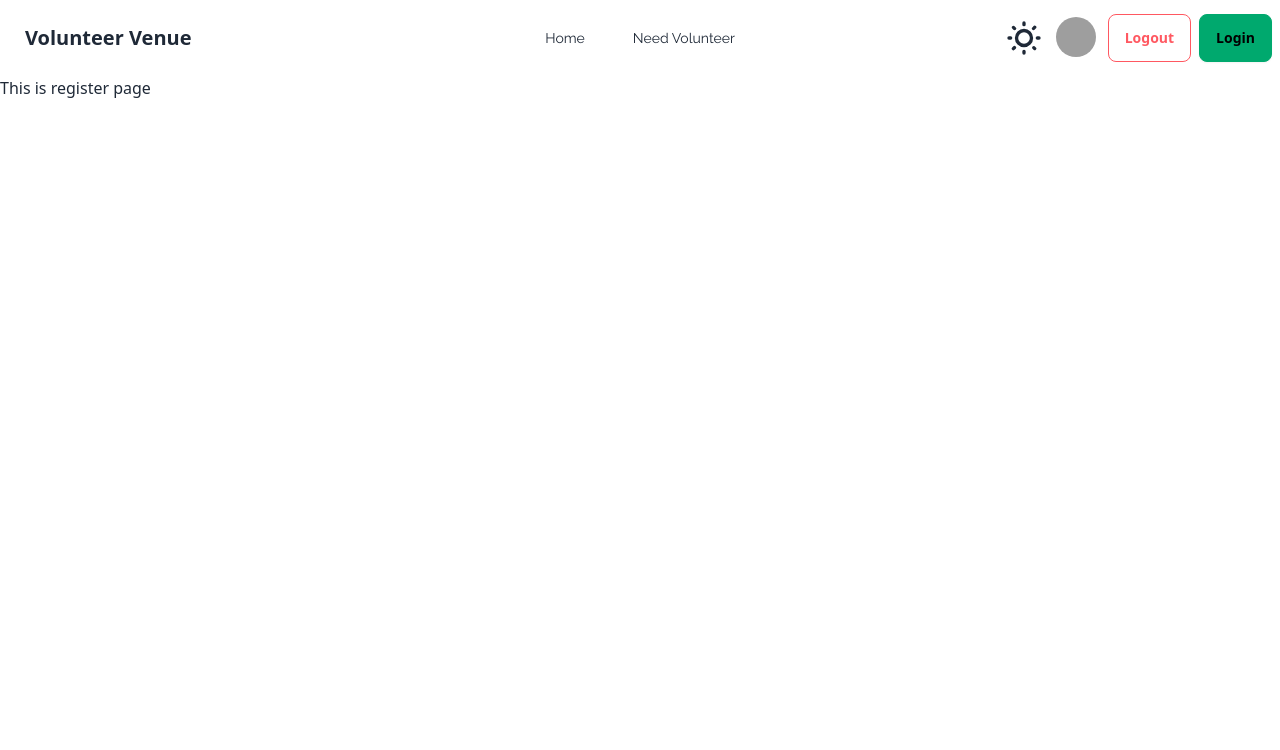
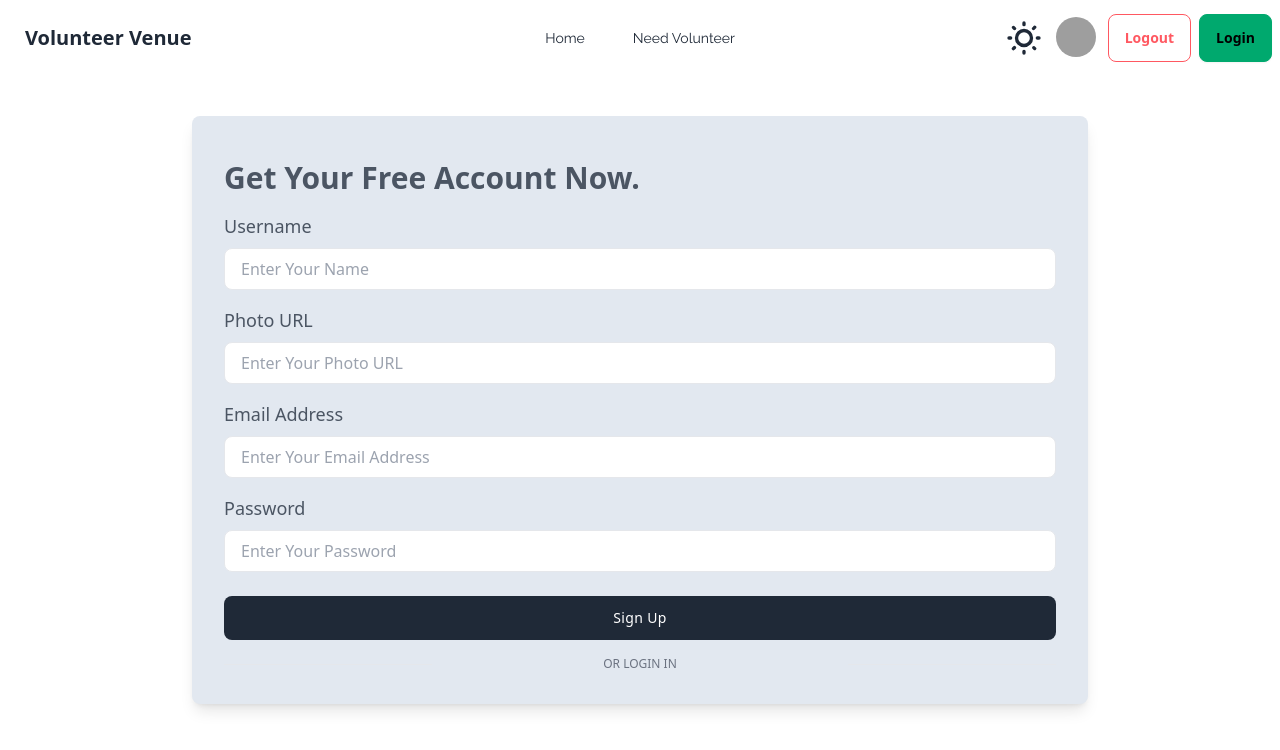
Before and after one commit to rakibgithub21/Volunteer_venu-client_site, a React (Vite) app: page /register in a window 1280 px wide. Shown: the top 750 px of the page. Built offline with nearby package versions, Linux system fonts and the light colour scheme; grey boxes are pictures that could not be loaded.

Commit message:
done:register page

```diff
--- a/src/pages/Authentication/Login.jsx
+++ b/src/pages/Authentication/Login.jsx
@@ -4,11 +4,11 @@ import google from '../../assets/google.png';
 
 const Login = () => {
     return (
-        <div className=' my-10 container mx-auto'>
-            <div className='w-2/3 mx-auto'>
+        <div className=' flex my-10 justify-center items-center min-h-[calc(100vh-306px)]'>
+            <div className='w-2/3 lg:w-3/6 mx-auto bg-slate-200 rounded-lg shadow-lg p-4'>
 
-                <h3 className='text-2xl md:text-3xl font-roboto dark:bg-red-600'>Welcome Back!</h3>
-                <p className='text-lg md:text-xl font-raleway mt-1'>Please Login Here...</p>
+                <h3 className='text-2xl md:text-3xl font-bold font-roboto text-gray-600 '>Welcome Back!</h3>
+                <p className='text-lg md:text-xl text-gray-500 font-raleway mt-1'>Please Login Here...</p>
                 <div className='flex cursor-pointer bg-slate-300 items-center justify-center mt-4 text-gray-600 transition-colors duration-300 transform border rounded-lg   hover:bg-gray-50 '>
                     <div className='px-4 py-2'>
 
@@ -46,6 +46,7 @@ const Login = () => {
                             Email Address
                         </label>
                         <input
+                            placeholder='Enter Your Email'
                             id='LoggingEmailAddress'
                             autoComplete='email'
                             name='email'
@@ -65,6 +66,7 @@ const Login = () => {
                         </div>
 
                         <input
+                            placeholder='Enter Your Password'
                             id='loggingPassword'
                             autoComplete='current-password'
                             name='password'
--- a/src/pages/Authentication/Register.jsx
+++ b/src/pages/Authentication/Register.jsx
@@ -1,9 +1,111 @@
+import { Link } from "react-router-dom";
 
 
 const Register = () => {
     return (
-        <div>
-            <h3>This is register page</h3>
+        <div className='flex my-10 justify-center items-center min-h-[calc(100vh-306px)]'>
+            <div className='flex w-full max-w-sm mx-auto overflow-hidden bg-slate-200 rounded-lg shadow-lg  lg:max-w-4xl '>
+                <div className='w-full px-6 py-8 md:px-8 '>
+
+
+                    <p className='mt-3 text-3xl font-bold text-gray-600 '>
+                        Get Your Free Account Now.
+                    </p>
+
+                    <form>
+                        <div className='mt-4'>
+                            <label
+                                className='block mb-2 text-sm md:text-lg font-medium text-gray-600 '
+                                htmlFor='name'
+                            >
+                                Username
+                            </label>
+                            <input
+                                id='name'
+                                placeholder="Enter Your Name"
+                                autoComplete='name'
+                                name='name'
+                                className='block w-full px-4 py-2 text-gray-700 bg-white border rounded-lg    focus:border-blue-400 focus:ring-opacity-40  focus:outline-none focus:ring focus:ring-blue-300'
+                                type='text'
+                            />
+                        </div>
+                        <div className='mt-4'>
+                            <label
+                                className='block mb-2 text-sm md:text-lg font-medium text-gray-600 '
+                                htmlFor='photo'
+                            >
+                                Photo URL
+                            </label>
+                            <input
+                                id='photo'
+                                placeholder="Enter Your Photo URL"
+                                autoComplete='photo'
+                                name='photo'
+                                className='block w-full px-4 py-2 text-gray-700 bg-white border rounded-lg    focus:border-blue-400 focus:ring-opacity-40  focus:outline-none focus:ring focus:ring-blue-300'
+                                type='text'
+                            />
+                        </div>
+                        <div className='mt-4'>
+                            <label
+                                className='block mb-2 text-sm md:text-lg font-medium text-gray-600 '
+                                htmlFor='LoggingEmailAddress'
+                            >
+                                Email Address
+                            </label>
+                            <input
+                                placeholder="Enter Your Email Address"
+                                id='LoggingEmailAddress'
+                                autoComplete='email'
+                                name='email'
+                                className='block w-full px-4 py-2 text-gray-700 bg-white border rounded-lg    focus:border-blue-400 focus:ring-opacity-40  focus:outline-none focus:ring focus:ring-blue-300'
+                                type='email'
+                            />
+                        </div>
+
+                        <div className='mt-4'>
+                            <div className='flex justify-between'>
+                                <label
+                                    className='block mb-2 text-sm md:text-lg font-medium text-gray-600 '
+                                    htmlFor='loggingPassword'
+                                >
+                                    Password
+                                </label>
+                            </div>
+
+                            <input
+                                placeholder="Enter Your Password"
+                                id='loggingPassword'
+                                autoComplete='current-password'
+                                name='password'
+                                className='block w-full px-4 py-2 text-gray-700 bg-white border rounded-lg    focus:border-blue-400 focus:ring-opacity-40  focus:outline-none focus:ring focus:ring-blue-300'
+                                type='password'
+                            />
+                        </div>
+                        <div className='mt-6'>
+                            <button
+                                type='submit'
+                                className='w-full px-6 py-3 text-sm font-medium tracking-wide text-white capitalize transition-colors duration-300 transform bg-gray-800 rounded-lg hover:bg-gray-700 focus:outline-none focus:ring focus:ring-gray-300 focus:ring-opacity-50'
+                            >
+                                Sign Up
+                            </button>
+                        </div>
+                    </form>
+
+                    <div className='flex items-center justify-between mt-4'>
+                        <span className='w-1/5 border-b  md:w-1/4'></span>
+
+                        <Link
+                            to='/login'
+                            className='text-xs text-gray-500 uppercase  hover:underline'
+                        >
+                            or Login in
+                        </Link>
+
+                        <span className='w-1/5 border-b  md:w-1/4'></span>
+                    </div>
+                </div>
+
+            </div>
         </div>
     );
 };
```
